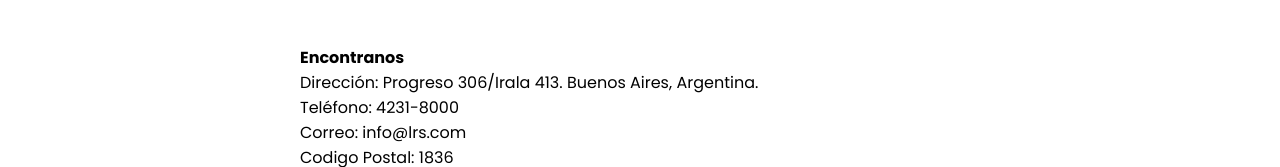
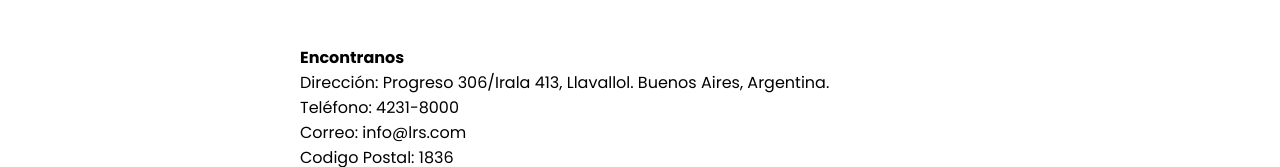
Before and after one commit to rfrancol/PF-ROSSO-LOBO, a plain HTML site: page pages/contacto.html in a window 1280 px wide. Shown: the part 255-422 px from the top of the page. Drawn offline with Linux system fonts and the light colour scheme.

Commit message:
Cambio dire

```diff
--- a/pages/contacto.html
+++ b/pages/contacto.html
@@ -35,7 +35,7 @@
             <article>
                 <div>
                     <h4>Encontranos</h4>
-                    <p>Dirección: Progreso 306/Irala 413. Buenos Aires, Argentina.</p>
+                    <p>Dirección: Progreso 306/Irala 413, Llavallol. Buenos Aires, Argentina.</p>
                     <p>Teléfono: 4231-8000</p>
                     <p>Correo: info@lrs.com</p>
                     <p>Codigo Postal: 1836</p>
```
